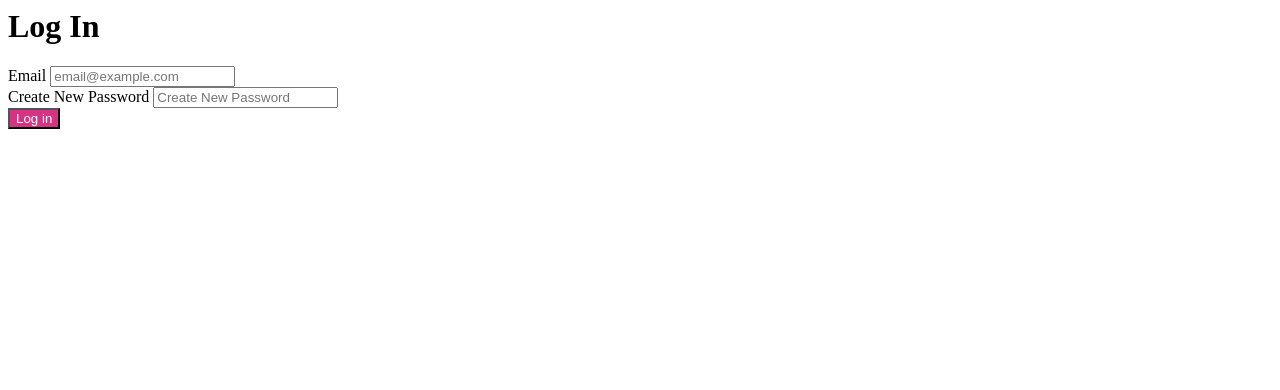
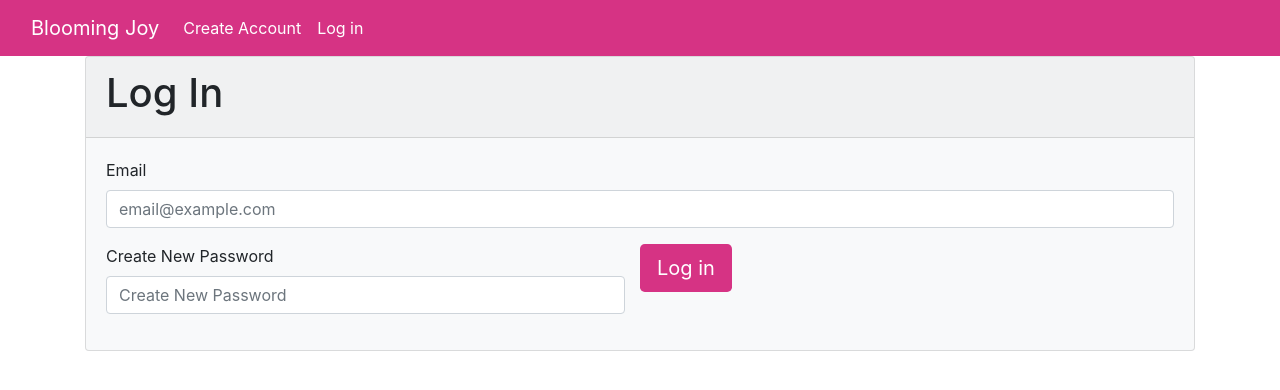
Before and after one commit to AmiShot/Blooming-joy, a PHP site: page /log_user.php in a window 1280 px wide. Shown: the top 390 px of the page. Run offline with PHP 8.4, Linux system fonts and the light colour scheme.

Commit message:
tidy up headings2

```diff
--- a/include/headings2.html
+++ b/include/headings2.html
@@ -0,0 +1,31 @@
+<!DOCTYPE html>
+<html>
+
+<head>
+    <!-- Required meta tags -->
+    <meta charset="utf-8">
+    <meta name="viewport" content="width=device-width, initial-scale=1, shrink-to-fit=no">
+
+    <!-- Bootstrap CSS -->
+    <link rel="stylesheet" href="https://cdn.jsdelivr.net/npm/bootstrap@4.6.2/dist/css/bootstrap.min.css"
+        integrity="sha384-xOolHFLEh07PJGoPkLv1IbcEPTNtaed2xpHsD9ESMhqIYd0nLMwNLD69Npy4HI+N" crossorigin="anonymous">
+
+</head>
+<body>
+    <nav class="navbar navbar-expand-lg bg-body-tertiary navbar-dark" style="background-color: #d63384">    <div class="container-fluid">
+      <a class="navbar-brand" href="#">Blooming Joy</a>
+      <button class="navbar-toggler" type="button" data-bs-toggle="collapse" data-bs-target="#navbarSupportedContent" aria-controls="navbarSupportedContent" aria-expanded="false" aria-label="Toggle navigation">
+        <span class="navbar-toggler-icon"></span>
+      </button>
+      <div class="collapse navbar-collapse" id="navbarSupportedContent">
+        <ul class="navbar-nav me-auto mb-2 mb-lg-0">
+          <li class="nav-item">
+            <a class="nav-link active" aria-current="page" href="user_reg.php">Create Account</a>
+          </li>
+          <li class="nav-item active">
+            <a class="nav-link" href="log_user.php">Log in</a>
+          </li>
+        </ul>
+      </div>
+    </div>
+  </nav>
--- a/log_user.php
+++ b/log_user.php
@@ -44,8 +44,7 @@ if (isset ($errors) && !empty ($errors)) {
                                 <div class="col-md-12">
                                     <button type="submit" class="btn btn-lg btn-block"
                                         style="background-color: #d63384; color:#FFF">Log in </button>
-                                </div>
-                            </div><!-- closing row -->
+                                </div><!-- closing row -->
                     </form><!-- closing form -->
                 </div><!-- closing card header -->
             </div><!-- closing card -->
```
